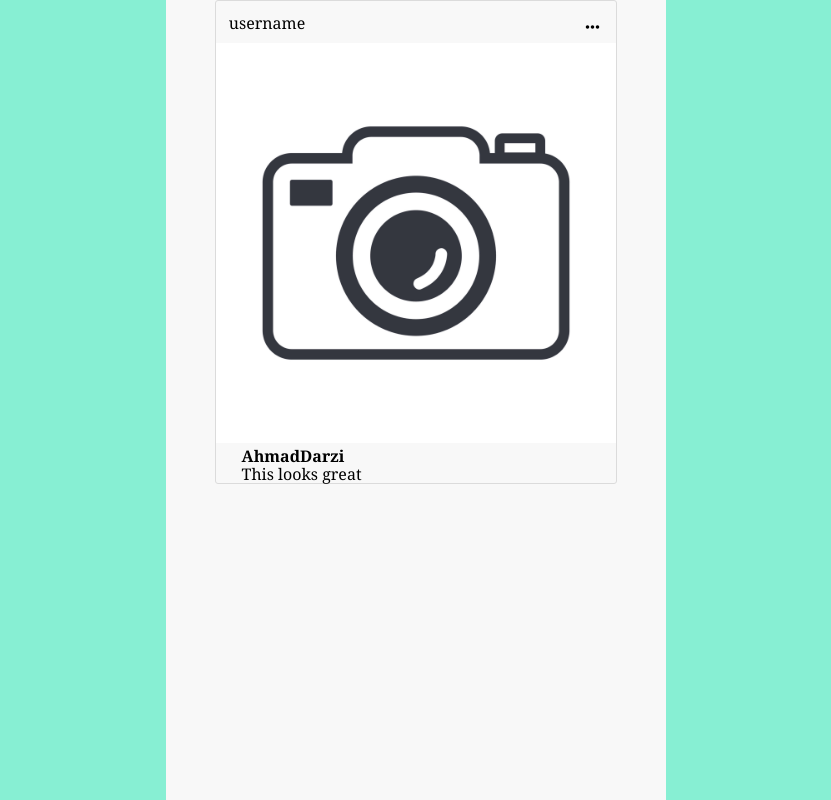
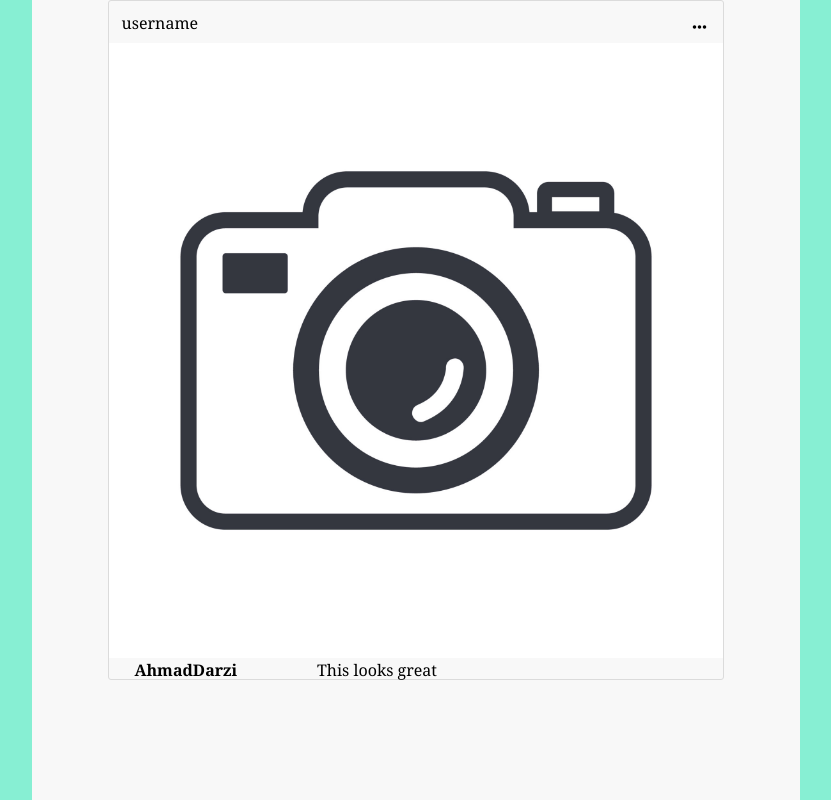
Before and after one commit to SleimanDGhanem/Instagram_like_website, a PHP site: page /html/feed.html in a window 1280 px wide. Shown: the part 38-838 px from the top of the page, without its empty margins (224-1055 px from the left). Run offline with PHP 8.4, Linux system fonts and the light colour scheme; some libraries are stand-ins or nearby versions.

Commit message:
Front End - modified profile size

```diff
--- a/Frontend/css/feed.css
+++ b/Frontend/css/feed.css
@@ -30,8 +30,7 @@ p{
 .scrolling{
   background-color: #f8f8f8;
   min-height: 100vh;
-  max-width: 500px;
-  width: 100%;
+  max-width: 60%;
   margin: auto;
 
 }
--- a/Frontend/html/feed.html
+++ b/Frontend/html/feed.html
@@ -4,11 +4,14 @@
     <meta charset="UTF-8" />
     <meta http-equiv="X-UA-Compatible" content="IE=edge" />
     <meta name="viewport" content="width=device-width, initial-scale=1.0" />
+    <!-- resets browser stylesheet -->
     <link rel="stylesheet" href="../css/normalize.css" />
+    <!-- background folder -->
     <link rel="stylesheet" href="../css/background.css" />
+    <!-- styling sheet -->
     <link rel="stylesheet" href="../css/feed.css" />
     <script src="https://kit.fontawesome.com/d9b6fdc714.js" crossorigin="anonymous"></script>
-    <title>Document</title>
+    <title>My Feed</title>
   </head>
   <body>
       <nav>
```
